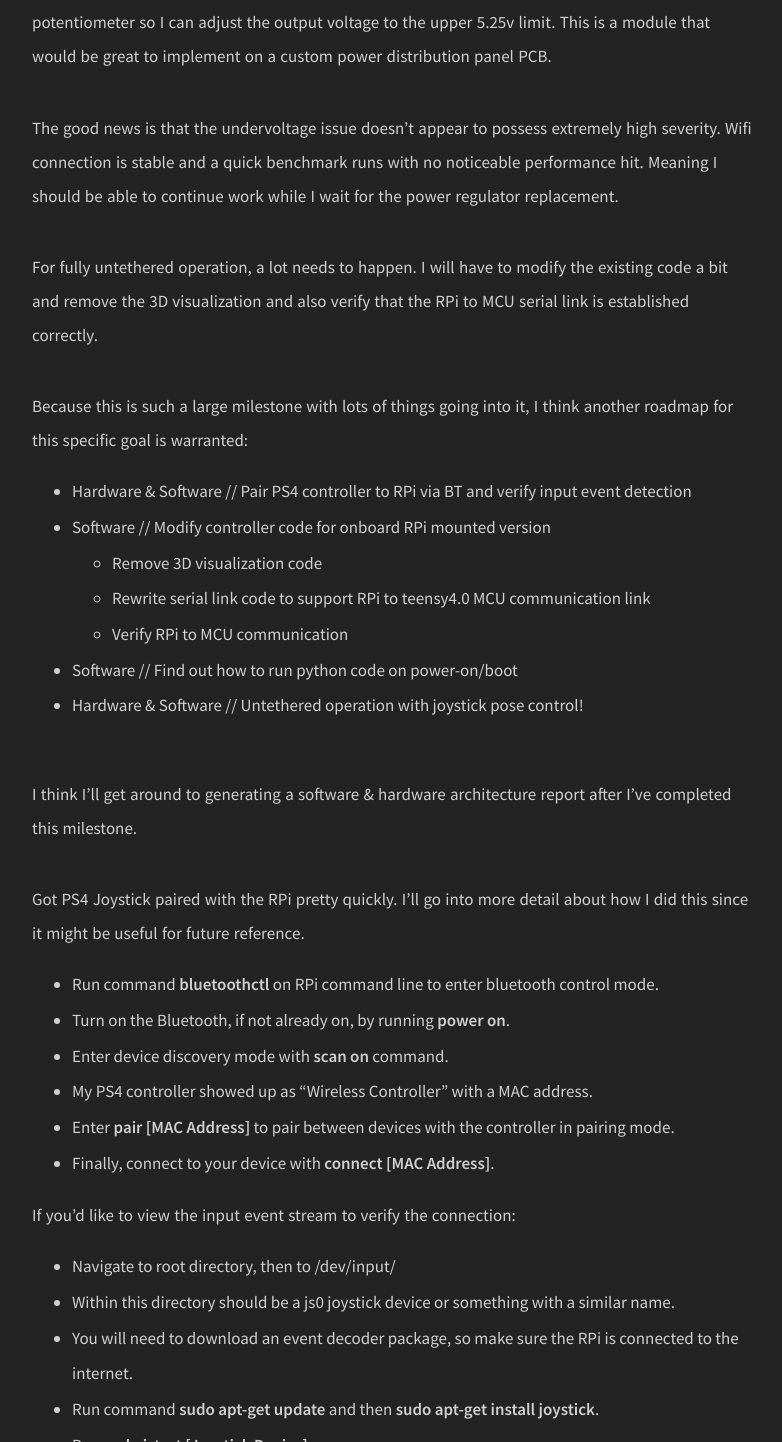
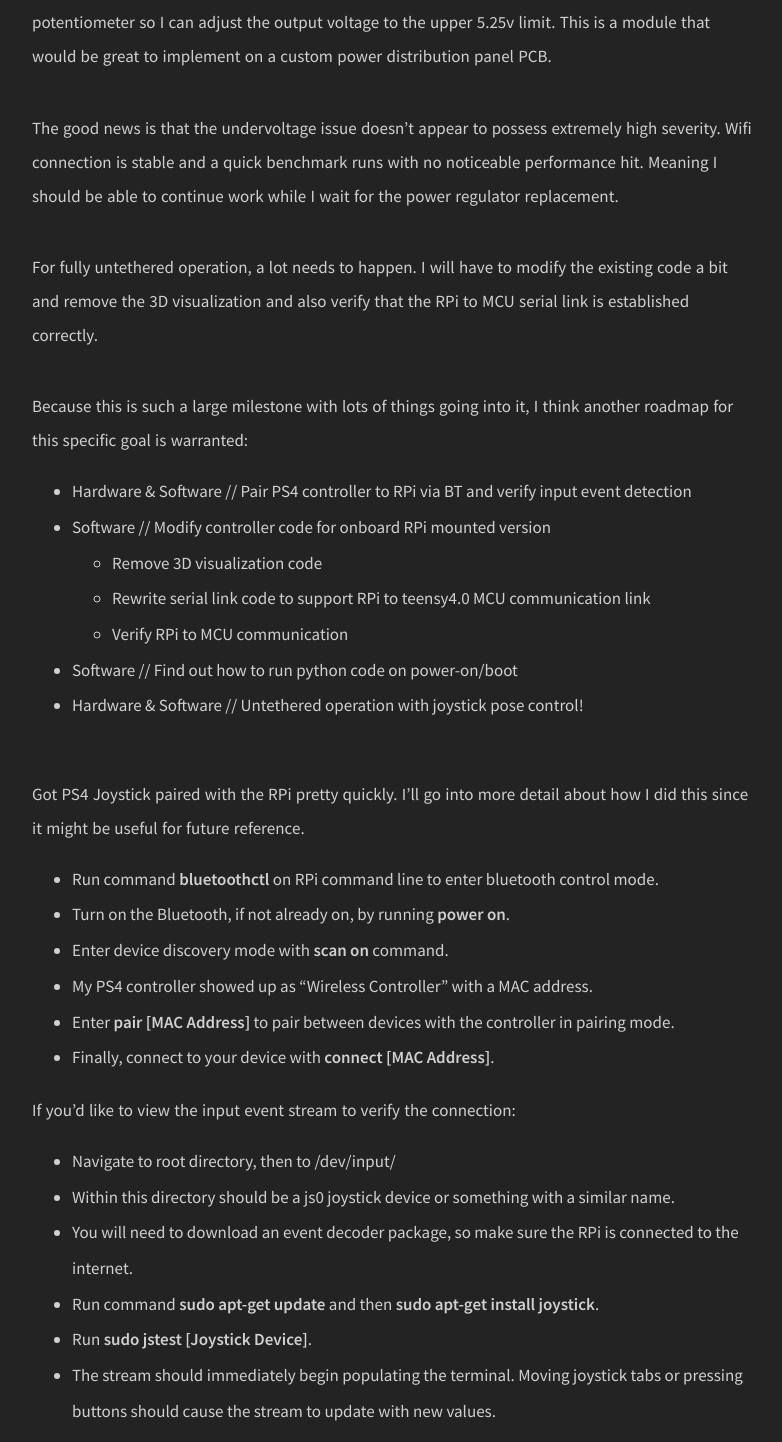
Before and after one commit to uynitsuj/uynitsuj.github.io, a Jekyll site: the page built from _posts/2022-07-03-quadruped-documentation.md, in a window 1280 px wide, cut to the strip 3092-4534 px from the top of the page. Shown: the whole strip, without its empty margins (408-1190 px from the left). Built offline with Jekyll 4.4.1, drawn with Linux system fonts in a browser that asks for light colours; some of the changed text lies outside the part shown.

Commit message:
lol never happened

```diff
--- a/_posts/2022-07-03-quadruped-documentation.md
+++ b/_posts/2022-07-03-quadruped-documentation.md
@@ -86,10 +86,6 @@ Because this is such a large milestone with lots of things going into it, I thin
 
 <br>
 
-I think I’ll get around to generating a software & hardware architecture report after I’ve completed this milestone.
-
-<br>
-
 Got PS4 Joystick paired with the RPi pretty quickly. I’ll go into more detail about how I did this since it might be useful for future reference.
 
 * Run command **bluetoothctl** on RPi command line to enter bluetooth control mode.
```
